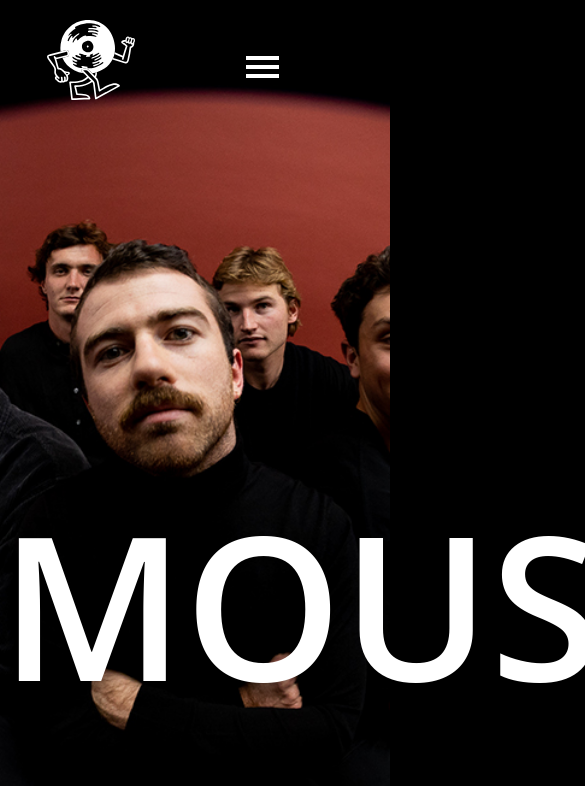
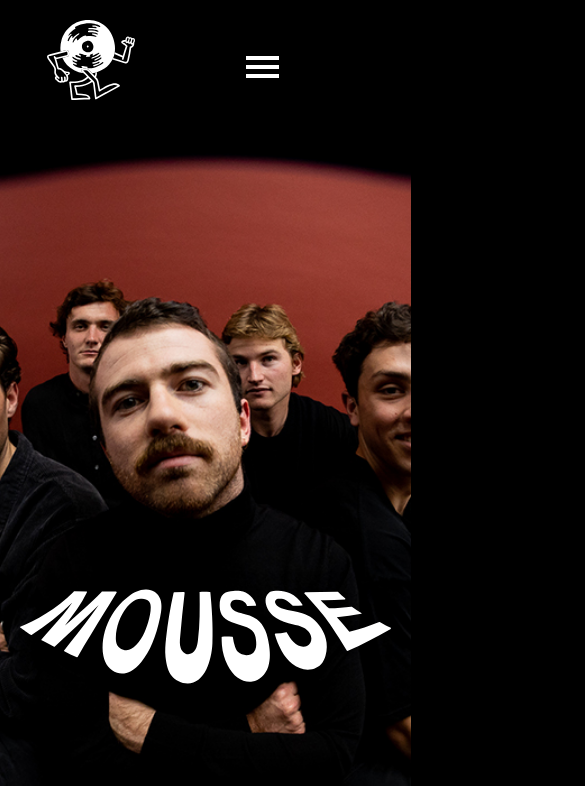
Before and after one commit to billmcculloch/mousse, a Gatsby site: page / in a window 390 px wide. Shown: the top 786 px of the page, 585 px wide, since content can reach past the window. Built offline with nearby package versions, Linux system fonts and the light colour scheme; Gatsby itself is replaced by a stand-in of ours.

Commit message:
initial mobile tweaks

```diff
--- a/src/components/Hero.module.scss
+++ b/src/components/Hero.module.scss
@@ -2,22 +2,22 @@
 
 .wrapper {
   margin-top: -70px;
-  padding: 120px 0px;
+  padding: 120px 20px;
   display: flex;
   flex-direction: column;
   background-image: url("../images/hero.jpg");
-  width: 100vw;
-  height: 100vh;
+  width: 95vw;
+  margin: 0px auto;
+
+  text-align: center;
   background-size: cover;
   background-repeat: no-repeat;
   background-position: center;
 
   .logo {
-    font-size: 200px;
-    font-weight: 600;
-    font-kerning: -6;
-    color: white;
-    margin: auto;
+    height: 20vh;
+    padding: 300px 0px;
+    text-align: center;
     filter: drop-shadow(0px 3px 10px rgba(0, 0, 0, 0.7));
   }
 }
--- a/src/components/Hero.tsx
+++ b/src/components/Hero.tsx
@@ -1,12 +1,13 @@
 import { url } from "inspector";
 import React from "react";
 import * as s from "./Hero.module.scss";
+import logo from "../images/mousse_name_white.svg";
 
 function Hero() {
   return (
     <>
       <div className={s.wrapper}>
-        <div className={s.logo}>MOUSSE</div>
+        <img className={s.logo} src={logo} />
       </div>
     </>
   );
--- a/src/components/Records.module.scss
+++ b/src/components/Records.module.scss
@@ -4,6 +4,7 @@
   margin: 20px auto;
   display: flex;
   flex-direction: row;
+  flex-wrap: wrap;
   justify-content: center;
   gap: 20vw;
 }
--- a/src/components/Records.tsx
+++ b/src/components/Records.tsx
@@ -10,7 +10,7 @@
     <>
       <Title title={"LISTEN"} />
       <div className={s.records}>
-        <Record imgUrl={LMF} onClick={() => console.log("clicked LOL")} />
+        <Record imgUrl={LMF} onClick={() => console.log("clicked LMF")} />
         <Record imgUrl={LOL} onClick={() => console.log("clicked LOL")} />
       </div>
     </>
--- a/src/components/Show.module.scss
+++ b/src/components/Show.module.scss
@@ -3,9 +3,12 @@
 .container {
   display: flex;
   flex-direction: column;
+  flex-wrap: wrap;
   margin: 20px auto;
-  width: 65%;
+  width: 80%;
+
   .child {
+    flex-wrap: wrap;
     padding: 20px;
     border: 1.5px solid white;
     border-radius: 15px;
--- a/src/global.d.tsx
+++ b/src/global.d.tsx
@@ -11,3 +11,7 @@
   const content: string;
   export = content;
 }
+declare module "*.jpg" {
+  const content: string;
+  export = content;
+}
```
